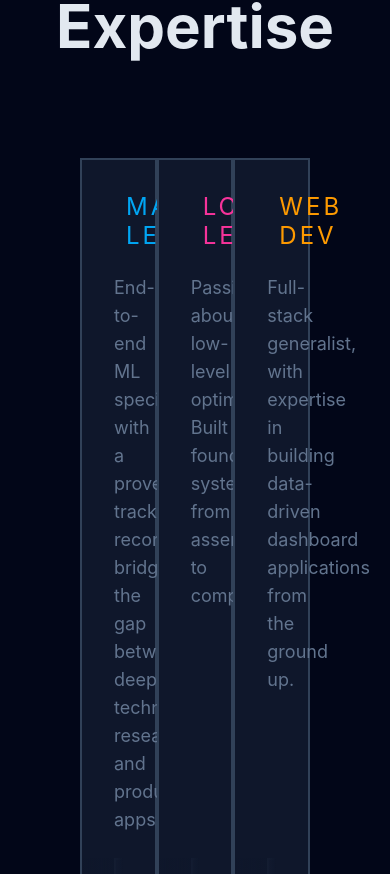
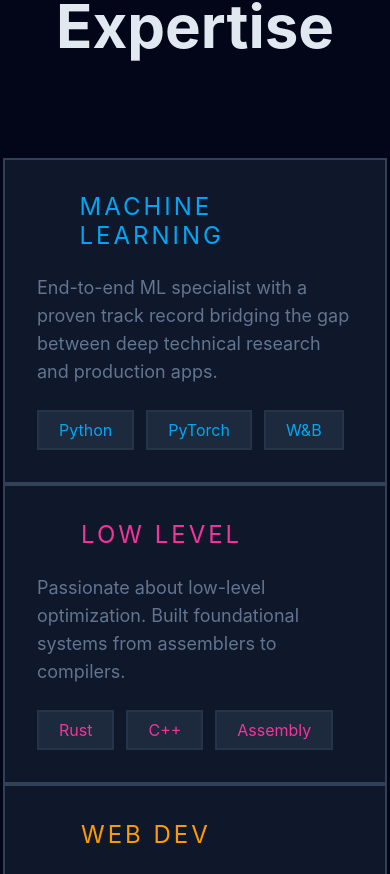
Before and after one commit to alekshiidenhovi/personal-website, a Vue app: page / in a window 390 px wide. Shown: the part 950-1824 px from the top of the page. Built offline with nearby package versions, Linux system fonts and the light colour scheme; some icons are missing.

Commit message:
make ExpertiseSection responsive

```diff
--- a/src/components/ExpertiseCard.vue
+++ b/src/components/ExpertiseCard.vue
@@ -65,9 +65,17 @@ const props = defineProps<Props>();
   padding: 2rem;
   border: 2px solid var(--neutral-700);
   background-color: var(--neutral-900);
-  width: 100%;
-  justify-content: between;
-  height: 100%;
+  min-height: 12rem;
+  flex: 1 1 33.3%;
+  min-width: 24rem;
+  max-width: 50%
+}
+
+
+@media (max-width: 57.75rem) {
+  .card {
+    max-width: 100%;
+  }
 }
 
 .title-container {
--- a/src/components/ExpertiseSection.vue
+++ b/src/components/ExpertiseSection.vue
@@ -67,10 +67,10 @@ import SectionTitle from "./SectionTitle.vue";
 }
 
 .card-container {
-  display: grid;
+  display: flex;
+  flex-direction: row;
+  flex-wrap: wrap;
   justify-content: center;
-  grid-template-columns: repeat(3, minmax(0, 1fr));
-  height: 100%;
   width: 100%;
 }
 </style>
--- a/src/components/ProjectCard.vue
+++ b/src/components/ProjectCard.vue
@@ -46,7 +46,6 @@ const props = withDefaults(defineProps<Props>(), {
 .card {
   border: 2px solid var(--neutral-800);
   background-color: var(--neutral-900);
-  width: 100%;
   height: 24rem;
   display: flex;
   flex-direction: column;
```
